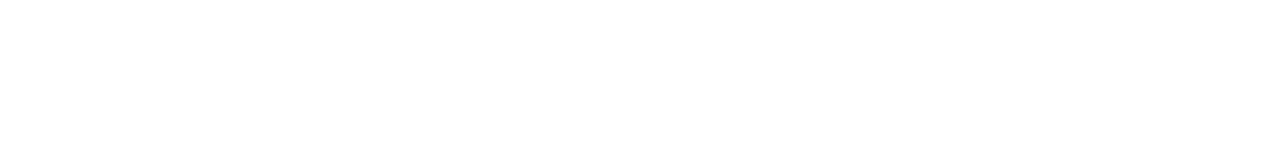
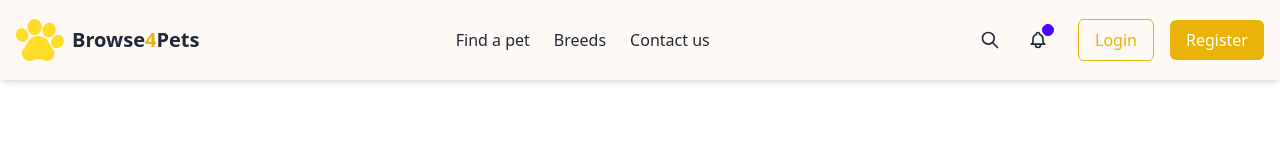
Before and after one commit to dinislam2345/Assignment_Category_0001, a plain HTML site: page index.html in a window 1280 px wide. Drawn offline with nearby package versions, Linux system fonts and the light colour scheme.

Commit message:
second commit

```diff
--- a/index.html
+++ b/index.html
@@ -4,8 +4,122 @@
   <meta charset="UTF-8">
   <meta name="viewport" content="width=device-width, initial-scale=1.0">
   <title>Document</title>
+  <!-- Font CDN -->
+  <link rel="preconnect" href="https://fonts.googleapis.com">
+  <link rel="preconnect" href="https://fonts.gstatic.com" crossorigin>
+  <link href="https://fonts.googleapis.com/css2?family=Sora:wght@100..800&display=swap" rel="stylesheet">
+
+  <!-- Font Style -->
+   <style>
+    .sora-font {
+  font-family: "Sora", serif;
+}
+   </style>
+
+  <!-- DaisyUi CDN -->
+  <link href="https://cdn.jsdelivr.net/npm/daisyui@4.12.23/dist/full.min.css" rel="stylesheet" type="text/css" />
+
+  <!-- Tailwind CDN -->
+  <script src="https://cdn.tailwindcss.com"></script>
+  <script>
+    tailwind.config = {
+      theme: {
+        extend: {
+          colors: {
+            clifford: '#da373d',
+          }
+        }
+      }
+    }
+  </script>
 </head>
 <body>
+  <header>
+    <nav class=" bg-[#fef9f4] p-4 shadow-md">
+      <div class="container mx-auto flex justify-between items-center ">
+          <!-- Logo -->
+          <div class="flex items-center space-x-2">
+              <span class="text-yellow-500 text-2xl"><img src="c1-assets/logo-header.png" alt=""></span>
+              <span class="text-xl font-semibold hidden lg:flex">Browse<span class="text-yellow-500">4</span>Pets</span>
+          </div>
 
+          <!-- Navigation Links -->
+          <div class="hidden md:flex space-x-6 text-gray-800 font-medium">
+              <a href="#" class="hover:text-yellow-500">Find a pet</a>
+              <a href="#" class="hover:text-yellow-500">Breeds</a>
+              <a href="#" class="hover:text-yellow-500">Contact us</a>
+          </div>
+
+          <!-- Icons and Buttons -->
+          <div class="flex items-center space-x-4">
+              <!-- Notification and Search Icons -->
+
+              <div class="navbar-end hidden lg:flex">
+                <button class="btn btn-ghost btn-circle">
+                  <svg
+                    xmlns="http://www.w3.org/2000/svg"
+                    class="h-5 w-5"
+                    fill="none"
+                    viewBox="0 0 24 24"
+                    stroke="currentColor">
+                    <path
+                      stroke-linecap="round"
+                      stroke-linejoin="round"
+                      stroke-width="2"
+                      d="M21 21l-6-6m2-5a7 7 0 11-14 0 7 7 0 0114 0z" />
+                  </svg>
+                </button>
+                <button class="btn btn-ghost btn-circle">
+                   <div class="indicator hidden lg:flex">
+                    <svg
+                      xmlns="http://www.w3.org/2000/svg"
+                      class="h-5 w-5"
+                      fill="none"
+                      viewBox="0 0 24 24"
+                      stroke="currentColor">
+                      <path
+                        stroke-linecap="round"
+                        stroke-linejoin="round"
+                        stroke-width="2"
+                        d="M15 17h5l-1.405-1.405A2.032 2.032 0 0118 14.158V11a6.002 6.002 0 00-4-5.659V5a2 2 0 10-4 0v.341C7.67 6.165 6 8.388 6 11v3.159c0 .538-.214 1.055-.595 1.436L4 17h5m6 0v1a3 3 0 11-6 0v-1m6 0H9" />
+                    </svg>
+                    <span class="badge badge-xs badge-primary indicator-item"></span>
+                  </div>
+                </button>
+              </div>
+
+              <!-- Login & Register Buttons -->
+              <button class="px-4 py-2 border border-yellow-500 text-yellow-500 rounded-md hover:bg-yellow-100 transition hidden lg:flex">
+                  Login
+              </button>
+              <button class="px-4 py-2 bg-yellow-500 text-white rounded-md hover:bg-yellow-600 transition hidden lg:flex">
+                  Register
+              </button>
+              <div class="flex-none lg:hidden ">
+                <button class="btn btn-square btn-ghost">
+                  <svg
+                    xmlns="http://www.w3.org/2000/svg"
+                    fill="none"
+                    viewBox="0 0 24 24"
+                    class="inline-block h-5 w-5 stroke-current">
+                    <path
+                      stroke-linecap="round"
+                      stroke-linejoin="round"
+                      stroke-width="2"
+                      d="M4 6h16M4 12h16M4 18h16"></path>
+                  </svg>
+                </button>
+              </div>
+            </div>
+
+      </div>
+  </nav>
+  </header>
+  <main>
+
+  </main>
+  <footer>
+
+  </footer>
 </body>
 </html>
--- /dev/null
+++ b/tailwind.config.js
@@ -0,0 +1,8 @@
+/** @type {import('tailwindcss').Config} */
+module.exports = {
+  content: ["./src/**/*.{html,js}"],
+  theme: {
+    extend: {},
+  },
+  plugins: [],
+}
```
